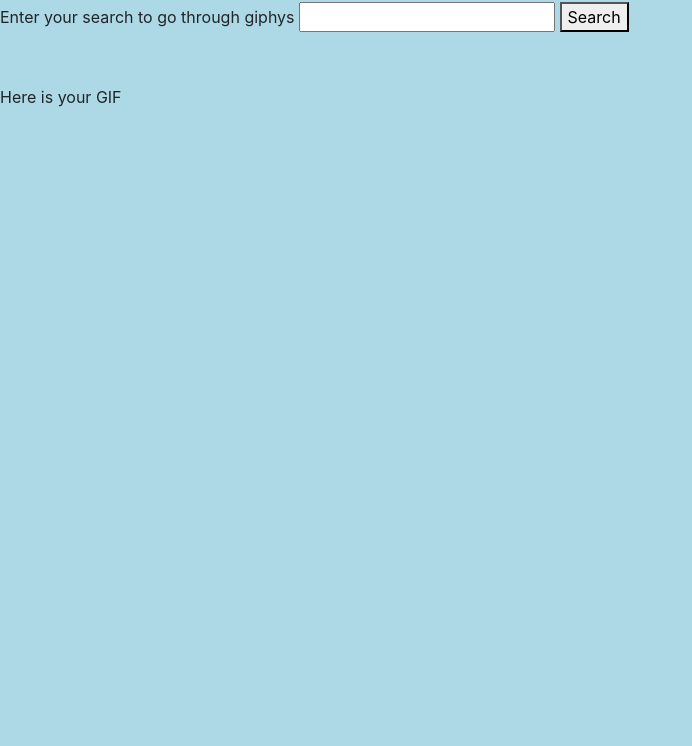
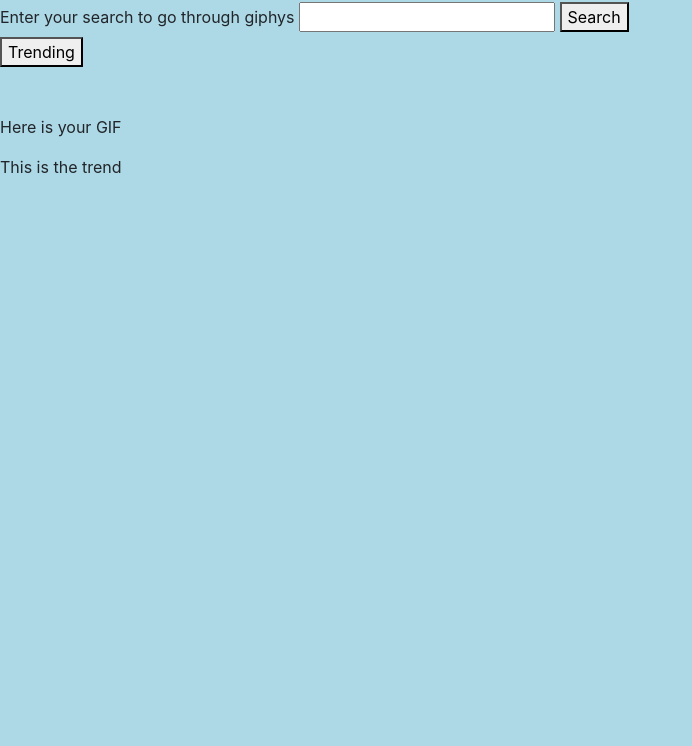
Before and after one commit to DaveMarchuk/giphy-searchengine, a website built with webpack: page src/index.html in a window 1280 px wide. Shown: the part 54-800 px from the top of the page, without its empty margins (0-692 px from the left). Built offline with nearby package versions, Linux system fonts and the light colour scheme.

```diff
--- a/src/index.html
+++ b/src/index.html
@@ -10,9 +10,12 @@
   <input id="searchResult" type="text" name="searchResult">
   <button type = "submit"> Search</button>
 </form>
+<form id="trending">
+  <button type = "submit">Trending</button>
+</form>
 <div id="displayGifs">
   <br><br>
 </div>
 <p id="searchResultOutPut">Here is your GIF</p>
+<p id="trendResultOutPut">This is the trend</p>
 </body>
-</html>
--- a/src/index.js
+++ b/src/index.js
@@ -26,6 +26,7 @@
 
 
 function printError(error)  {
+  console.log(error[1]);
    document.getElementById("searchResultOutPut").innerText = `There was an error finding the GIF you want for ${error[2]}: ${error[0].status} ${error[0].statusText} ${error[1].message}`;
 }
 
```
Also changed, not shown: 1 other file.
